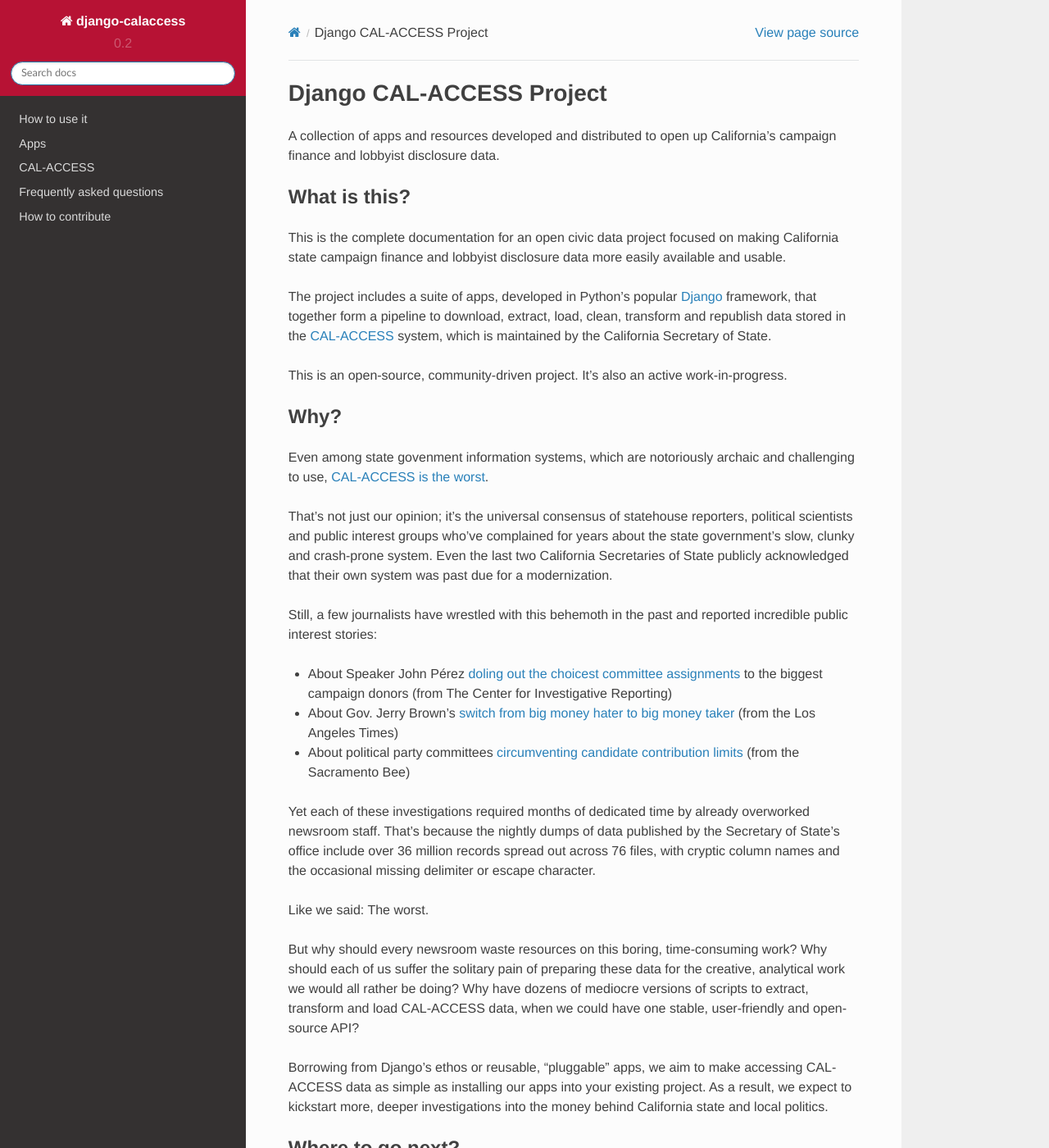
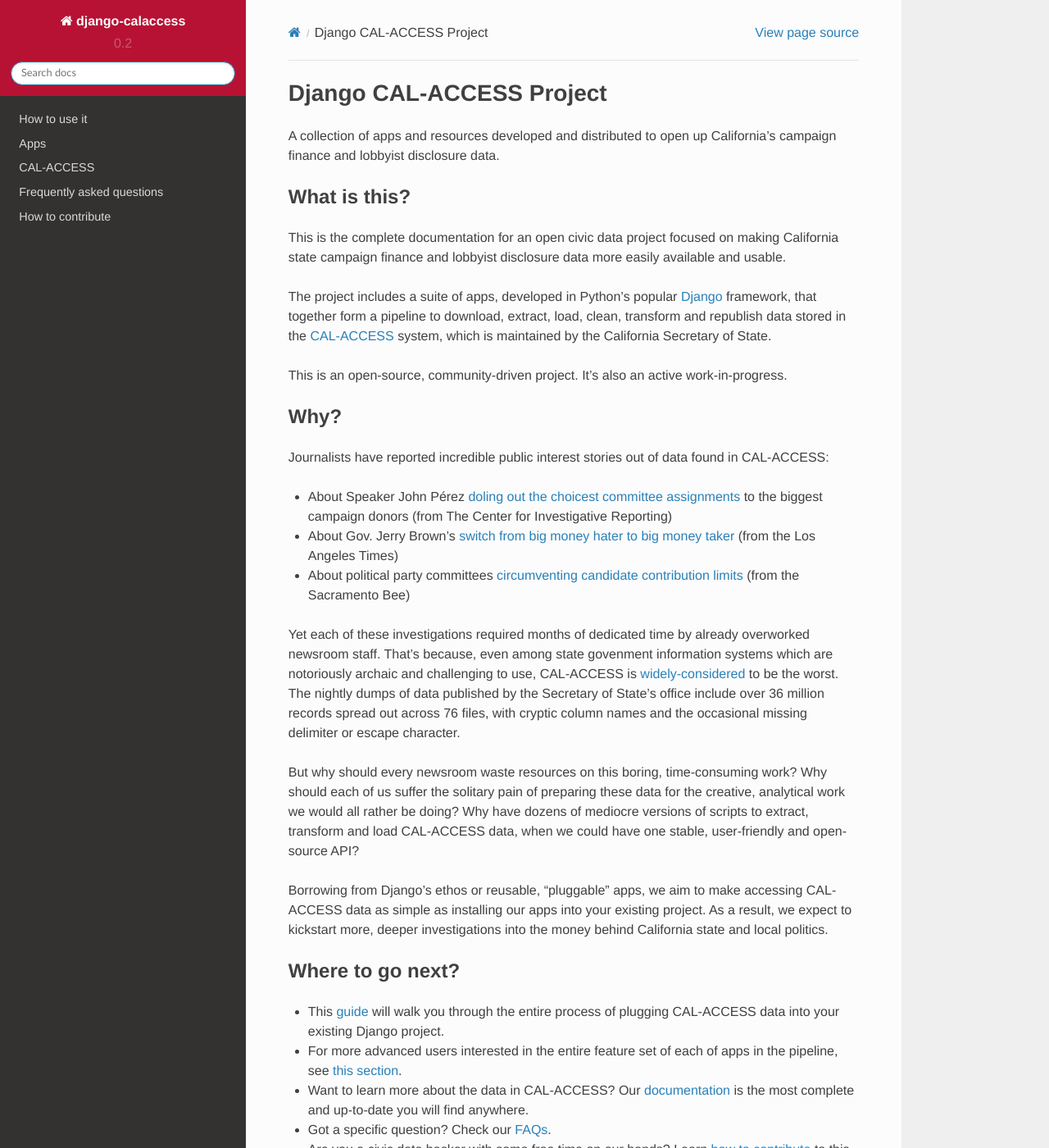
Before and after one commit to palewire/django-calaccess-technical-documentation, a Sphinx documentation site: the page built from docs/index.rst, in a window 1280 px wide and 1400 px high. Shown: the whole window at 82% size. Built offline with Sphinx 7.4.7 and the Read the Docs theme 2.0.0, drawn with Linux system fonts in a browser that asks for light colours; pages that are not in the unit, such as notebooks, are missing from menus.

Commit message:
Trim why section

```diff
--- a/docs/index.rst
+++ b/docs/index.rst
@@ -25,19 +24,13 @@ This is an open-source, community-driven project. It's also an active work-in-pr
 Why?
 ----
 
-Even among state govenment information systems, which are notoriously archaic and challenging to use, `CAL-ACCESS is the worst <http://www.sacbee.com/opinion/opn-columns-blogs/joyce-terhaar/article31239362.html>`_.
-
-That's not just our opinion; it's the universal consensus of statehouse reporters, political scientists and public interest groups who've complained for years about the state government's slow, clunky and crash-prone system. Even the last two California Secretaries of State publicly acknowledged that their own system was past due for a modernization.
-
-Still, a few journalists have wrestled with this behemoth in the past and reported incredible public interest stories:
+Journalists have reported incredible public interest stories out of data found in CAL-ACCESS:
 
 * About Speaker John Pérez `doling out the choicest committee assignments <http://cironline.org/reports/california-speaker-gives-assemblys-juiciest-jobs-biggest-fundraisers-4501>`_ to the biggest campaign donors (from The Center for Investigative Reporting)
 * About Gov. Jerry Brown's `switch from big money hater to big money taker <http://www.latimes.com/local/politics/la-me-pol-brown-money-20141031-story.html#page=1>`_ (from the Los Angeles Times)
 * About political party committees `circumventing candidate contribution limits <http://www.sacbee.com/news/investigations/the-public-eye/article9471695.html>`_ (from the Sacramento Bee)
 
-Yet each of these investigations required months of dedicated time by already overworked newsroom staff. That's because the nightly dumps of data published by the Secretary of State's office include over 36 million records spread out across 76 files, with cryptic column names and the occasional missing delimiter or escape character.
-
-Like we said: The worst.
+Yet each of these investigations required months of dedicated time by already overworked newsroom staff. That's because, even among state govenment information systems which are notoriously archaic and challenging to use, CAL-ACCESS is `widely-considered <http://www.sacbee.com/opinion/opn-columns-blogs/joyce-terhaar/article31239362.html>`_ to be the worst. The nightly dumps of data published by the Secretary of State's office include over 36 million records spread out across 76 files, with cryptic column names and the occasional missing delimiter or escape character.
 
 But why should every newsroom waste resources on this boring, time-consuming work? Why should each of us suffer the solitary pain of preparing these data for the creative, analytical work we would all rather be doing? Why have dozens of mediocre versions of scripts to extract, transform and load CAL-ACCESS data, when we could have one stable, user-friendly and open-source API?
 
```
Also changed, not shown: other parts of docs/index.rst (+0 -1 lines).
